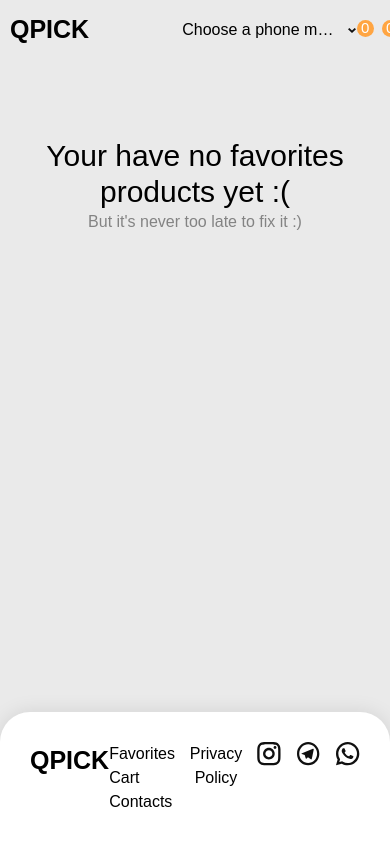
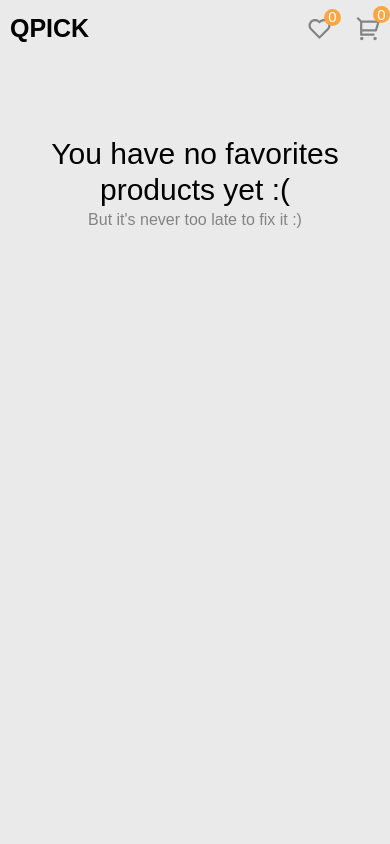
Before and after one commit to andriiafanasiev/QPICK, a React (Create React App) app: page /favorites in a window 390 px wide. Built offline with nearby package versions, Linux system fonts and the light colour scheme.

Commit message:
Some adaptive for header and footer

```diff
--- a/src/components/Footer/Footer.jsx
+++ b/src/components/Footer/Footer.jsx
@@ -3,7 +3,7 @@ import { Link } from 'react-router-dom';
 
 function Footer() {
   return (
-    <footer className="flex max-w-[1100px] mx-auto p-[30px] radius-[10px] bg-white items-start w-full justify-between  rounded-tl-[30px] rounded-tr-[30px] shadow-primary-shadow ">
+    <footer className="hidden md:flex max-w-[1100px] mx-auto p-[30px] radius-[10px] bg-white items-start w-full justify-between  rounded-tl-[30px] rounded-tr-[30px] shadow-primary-shadow ">
       <Link to=".">
         <div className="font-bold text-[25px]">QPICK</div>
       </Link>
--- a/src/components/Header/Header.jsx
+++ b/src/components/Header/Header.jsx
@@ -13,7 +13,9 @@ function Header({ products }) {
           <Link to=".">
             <div className="font-bold text-[25px]">QPICK</div>
           </Link>
-          <PhoneSelector />
+          <div className="hidden md:block">
+            <PhoneSelector />
+          </div>
         </div>
         <div>
           <div className="flex items-center gap-[25px]">
--- a/src/pages/Favorites.jsx
+++ b/src/pages/Favorites.jsx
@@ -10,7 +10,7 @@ function Favorites({ products, handleToogleToFavorites }) {
         <div className="flex flex-col items-center justify-center gap-8 mt-14 mb-14">
           <div className="text-center">
             <h2 className="text-3xl font-medium text-gray-800">
-              Your have no favorites products yet :(
+              You have no favorites products yet :(
             </h2>
             <p className="text-[#838383]">
               But it's never too late to fix it :)
```
